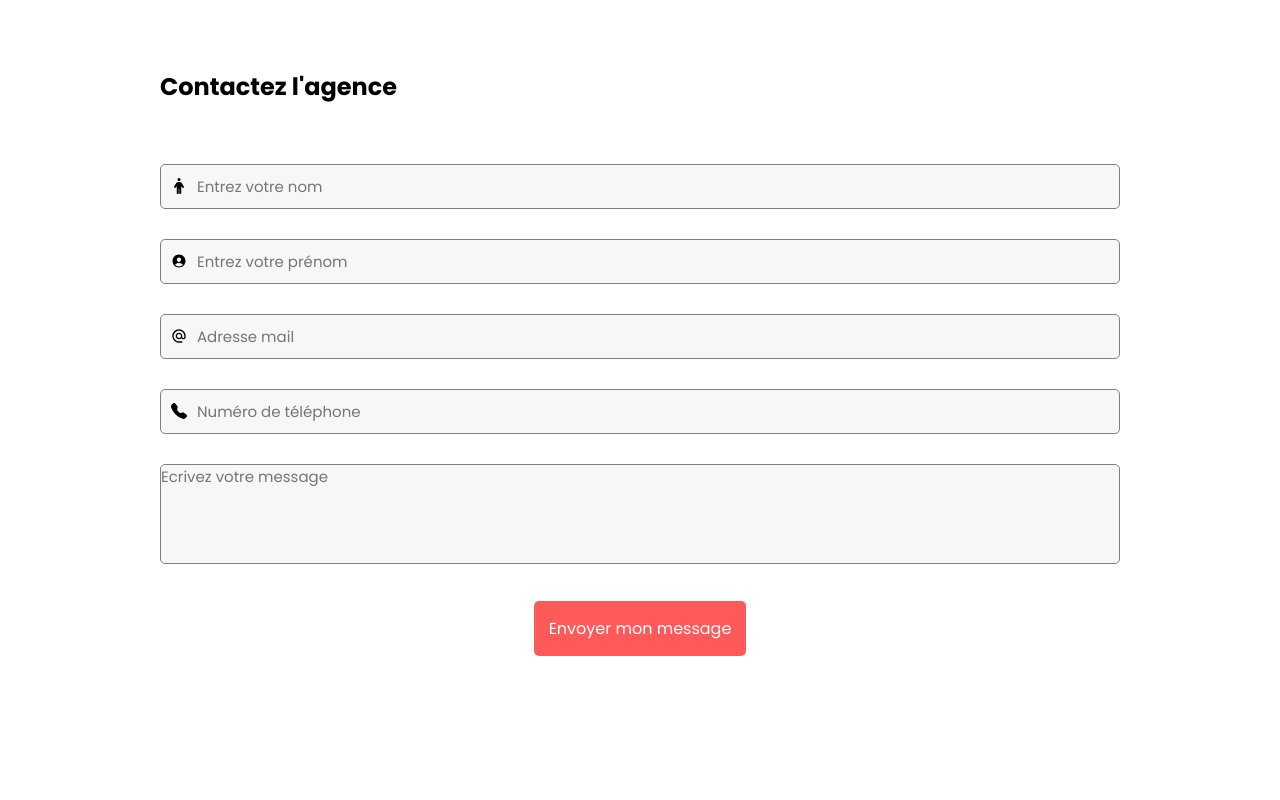
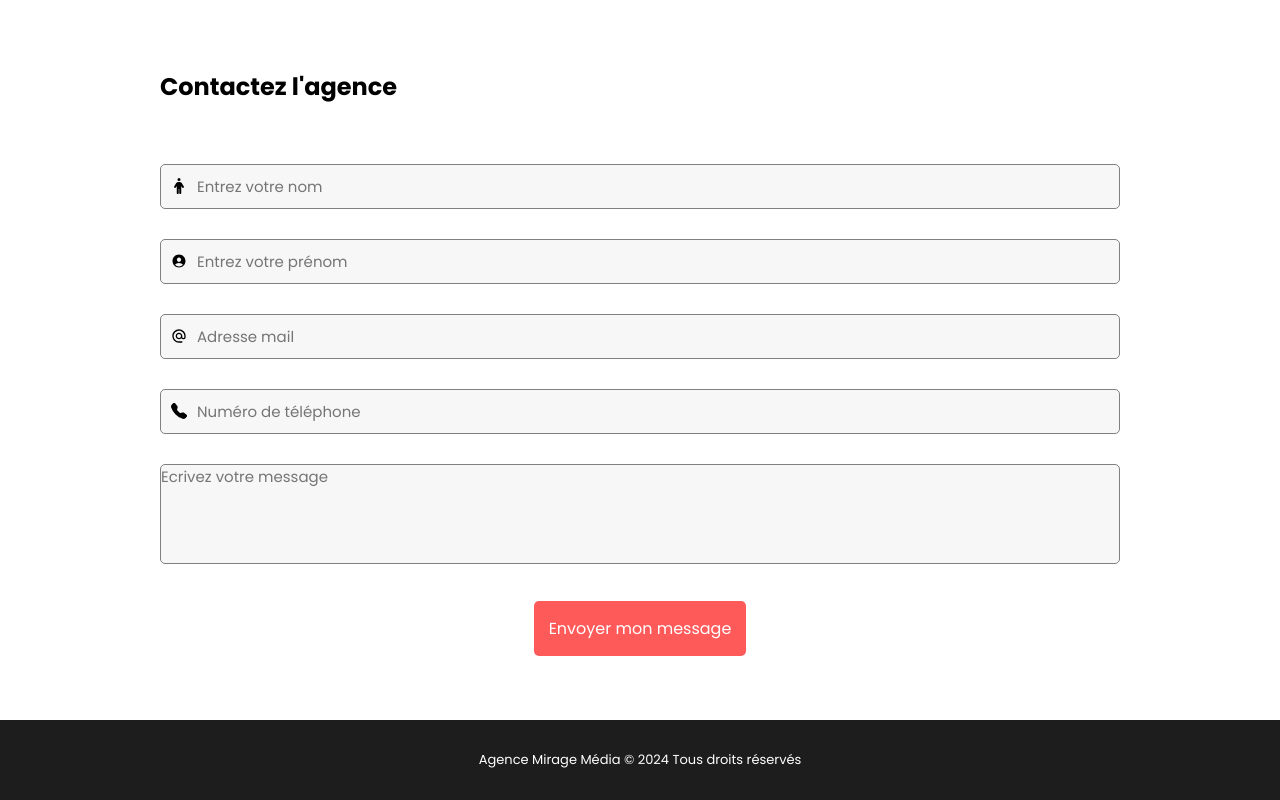
Before and after one commit to arthurveroch/portfolio-front, a React (Vite) app: page / in a window 1280 px wide. Shown: the part 2167-2967 px from the top of the page. Before the commit the page ends 2887 px from the top, so only its background shows below. Built offline with nearby package versions, Linux system fonts and the light colour scheme; no server answers.

Commit message:
✨ Ajout du footer avec date dynamique

```diff
--- a/package.json
+++ b/package.json
@@ -13,6 +13,7 @@
     "aos": "^2.3.4",
     "axios": "^1.7.4",
     "framer-motion": "^11.3.28",
+    "moment": "^2.30.1",
     "react": "^18.3.1",
     "react-dom": "^18.3.1",
     "react-icons": "^5.3.0",
--- /dev/null
+++ b/src/components/Footer.jsx
@@ -0,0 +1,24 @@
+import moment from 'moment';
+import styled from 'styled-components';
+
+export default function Footer() {
+  return (
+    <FooterStyled>
+      <p>
+        Agence Mirage Média © {moment().format('YYYY')} Tous droits réservés{' '}
+      </p>
+    </FooterStyled>
+  );
+}
+
+const FooterStyled = styled.div`
+  width: 100%;
+  padding: 30px;
+  font-family: 'Poppins', sans-serif;
+  display: flex;
+  justify-content: center;
+  align-items: center;
+  background: #1d1d1d;
+  color: #fff;
+  font-size: 13px;
+`;
--- a/src/pages/Home.jsx
+++ b/src/pages/Home.jsx
@@ -4,6 +4,7 @@ import About from '../components/About';
 import Services from '../components/Services';
 import Projects from '../components/Projects';
 import Contact from '../components/Contact';
+import Footer from '../components/Footer';
 
 export default function Home() {
   return (
@@ -13,6 +14,7 @@ export default function Home() {
       <Services />
       <Projects />
       <Contact />
+      <Footer />
     </div>
   );
 }
```
Also changed, not shown: 1 other file (tests, documents, lock files or other folders).
